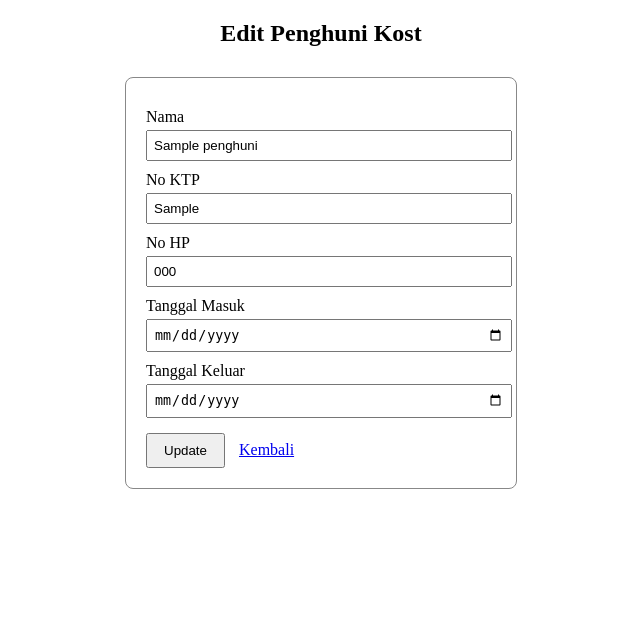
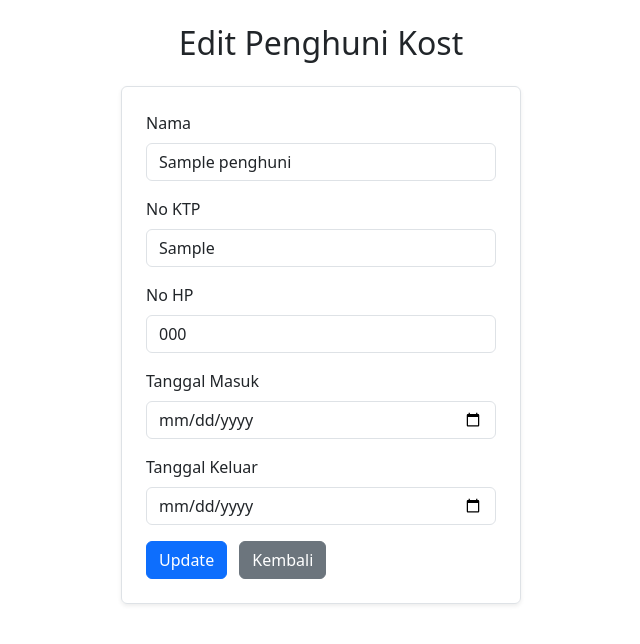
Before and after one commit to sarlazalika/app_kost, a PHP site: page /edit.php?id=1 in a window 1280 px wide. Shown: the top 644 px of the page, without its empty margins (319-959 px from the left). Run offline with PHP 8.4, Linux system fonts and the light colour scheme; tables that the repository leaves empty or names only in its code hold one stand-in row (values such as "Sample post").

Commit message:
http://localhost/app_kost/backend/penghuni/tambah.php

```diff
--- a/backend/penghuni/edit.php
+++ b/backend/penghuni/edit.php
@@ -36,30 +36,36 @@ if ($_SERVER['REQUEST_METHOD'] === 'POST') {
 <html>
 <head>
     <title>Edit Penghuni Kost</title>
-    <style>
-        form { width: 350px; margin: 30px auto; padding: 20px; border: 1px solid #888; border-radius: 8px; }
-        label { display: block; margin-top: 10px; }
-        input[type=text], input[type=date] { width: 100%; padding: 6px; margin-top: 4px; }
-        button { margin-top: 15px; padding: 8px 16px; }
-        .err { text-align: center; color: red; }
-    </style>
+    <link href="https://cdn.jsdelivr.net/npm/bootstrap@5.3.2/dist/css/bootstrap.min.css" rel="stylesheet">
 </head>
 <body>
-    <h2 style="text-align:center">Edit Penghuni Kost</h2>
-    <?php if ($error): ?><div class="err"><?= $error ?></div><?php endif; ?>
-    <form method="post">
-        <label>Nama</label>
-        <input type="text" name="nama" value="<?= htmlspecialchars($data['nama']) ?>" required>
-        <label>No KTP</label>
-        <input type="text" name="no_ktp" value="<?= htmlspecialchars($data['no_ktp']) ?>" required>
-        <label>No HP</label>
-        <input type="text" name="no_hp" value="<?= htmlspecialchars($data['no_hp']) ?>" required>
-        <label>Tanggal Masuk</label>
-        <input type="date" name="tgl_masuk" value="<?= htmlspecialchars($data['tgl_masuk']) ?>" required>
-        <label>Tanggal Keluar</label>
-        <input type="date" name="tgl_keluar" value="<?= htmlspecialchars($data['tgl_keluar']) ?>">
-        <button type="submit">Update</button>
-        <a href="index.php" style="margin-left:10px">Kembali</a>
+<div class="container mt-4">
+    <h2 class="text-center mb-4">Edit Penghuni Kost</h2>
+    <?php if ($error): ?><div class="alert alert-danger text-center"><?= $error ?></div><?php endif; ?>
+    <form method="post" class="border p-4 rounded shadow-sm mx-auto" style="max-width:400px;">
+        <div class="mb-3">
+            <label class="form-label">Nama</label>
+            <input type="text" name="nama" class="form-control" value="<?= htmlspecialchars($data['nama']) ?>" required>
+        </div>
+        <div class="mb-3">
+            <label class="form-label">No KTP</label>
+            <input type="text" name="no_ktp" class="form-control" value="<?= htmlspecialchars($data['no_ktp']) ?>" required>
+        </div>
+        <div class="mb-3">
+            <label class="form-label">No HP</label>
+            <input type="text" name="no_hp" class="form-control" value="<?= htmlspecialchars($data['no_hp']) ?>" required>
+        </div>
+        <div class="mb-3">
+            <label class="form-label">Tanggal Masuk</label>
+            <input type="date" name="tgl_masuk" class="form-control" value="<?= htmlspecialchars($data['tgl_masuk']) ?>" required>
+        </div>
+        <div class="mb-3">
+            <label class="form-label">Tanggal Keluar</label>
+            <input type="date" name="tgl_keluar" class="form-control" value="<?= htmlspecialchars($data['tgl_keluar']) ?>">
+        </div>
+        <button type="submit" class="btn btn-primary">Update</button>
+        <a href="index.php" class="btn btn-secondary ms-2">Kembali</a>
     </form>
+</div>
 </body>
 </html>
```
Also changed, not shown: backend/kamar/edit.php (+16 -16 lines), backend/kamar/index.php (+11 -12 lines), backend/kamar/tambah.php (+17 -18 lines).
